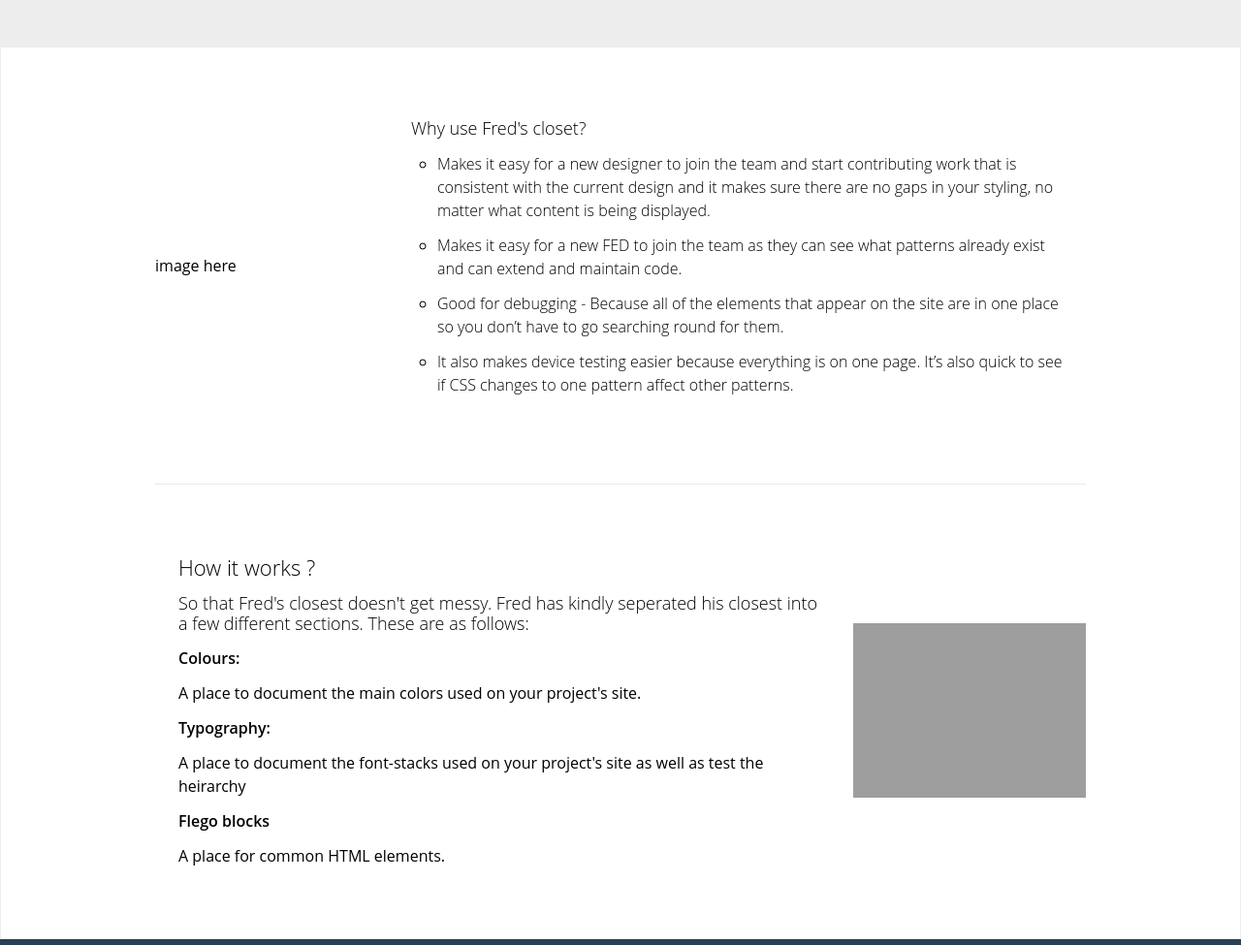
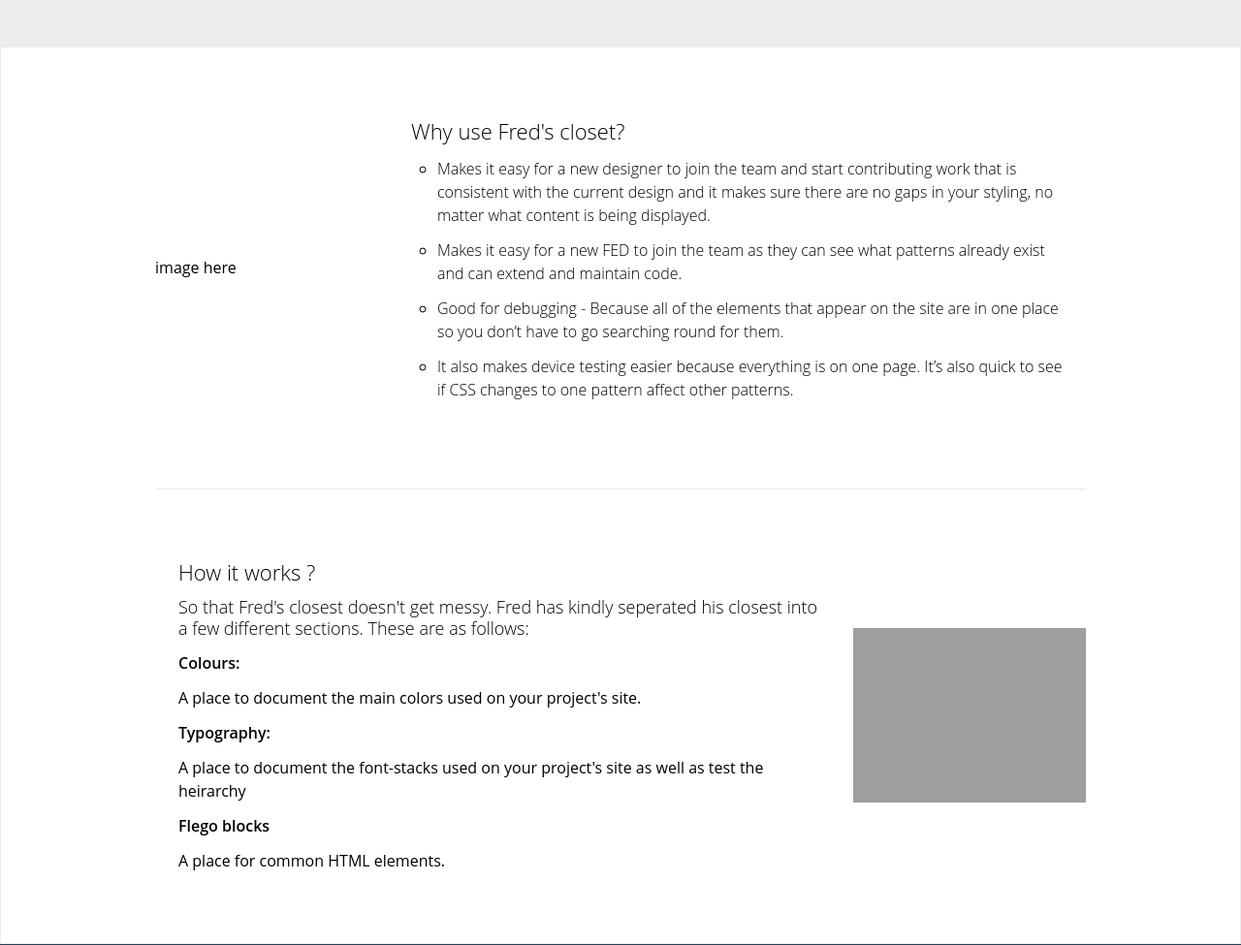
Before and after one commit to laurabunea/Flego, a PHP site: template www/templates/freds-closet.twig in a window 1280 px wide. Shown: the part 381-1356 px from the top of the page at 97% size. Run offline with PHP 8.4, Linux system fonts and the light colour scheme; the template is opened without the code that fills it, so the values that code supplies are empty; some libraries are stand-ins or nearby versions; grey boxes are pictures that could not be loaded.

Commit message:
changed freds closet layout

```diff
--- a/twig-cache/b8/0c/0739f25278953547830ed1f69ab32b0c935a5f9f2102341fb05ff6815434.php
+++ b/twig-cache/b8/0c/0739f25278953547830ed1f69ab32b0c935a5f9f2102341fb05ff6815434.php
@@ -57,7 +57,7 @@ class __TwigTemplate_b80c0739f25278953547830ed1f69ab32b0c935a5f9f2102341fb05ff68
                 </div>
                 <div class='grid__item col-3-4 '>
                     <div class='block--stacked block-m'>
-                        <h3 class='intro'>Why use Fred's closet?</h3>
+                        <h3 class='font-primary--light'>Why use Fred's closet?</h3>
                             <ul class='list-styled intro' >
                                 <li>
                                     Makes it easy for a new designer to join the team and start contributing work that is consistent with the current design and it makes sure there are no gaps in your styling, no matter what content is being displayed.
--- a/www/templates/freds-closet.twig
+++ b/www/templates/freds-closet.twig
@@ -30,7 +30,7 @@
                 </div>
                 <div class='grid__item col-3-4 '>
                     <div class='block--stacked block-m'>
-                        <h3 class='intro'>Why use Fred's closet?</h3>
+                        <h3 class='font-primary--light'>Why use Fred's closet?</h3>
                             <ul class='list-styled intro' >
                                 <li>
                                     Makes it easy for a new designer to join the team and start contributing work that is consistent with the current design and it makes sure there are no gaps in your styling, no matter what content is being displayed.
```
